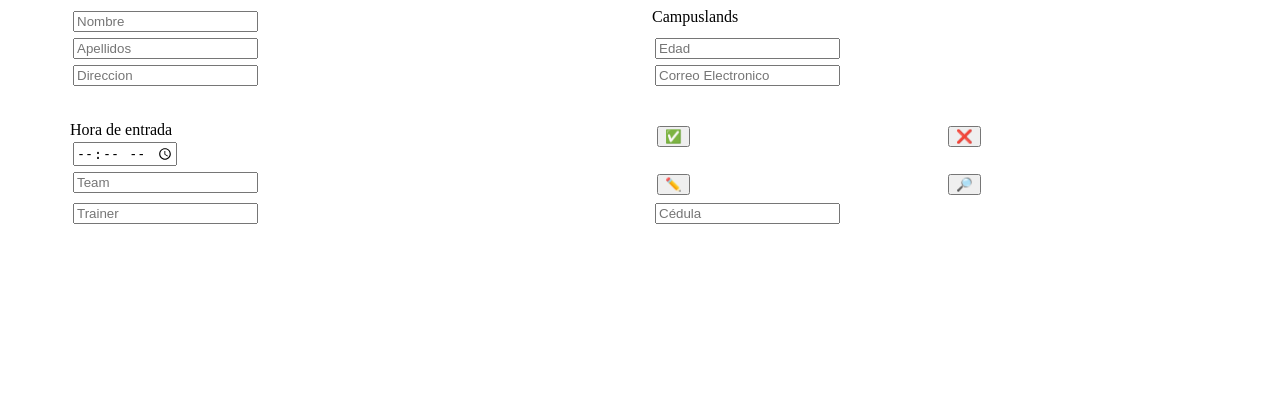
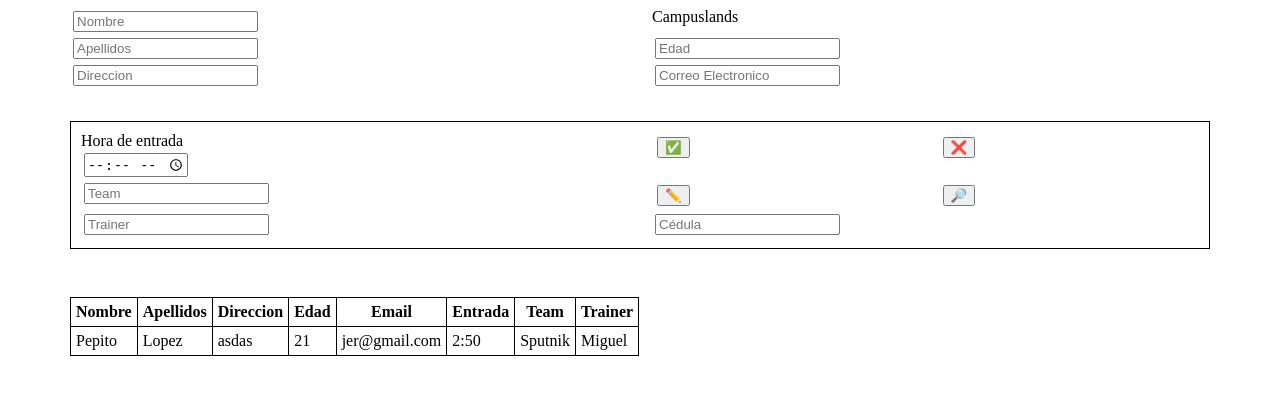
Before and after one commit to Jhoukx/Api-php, a PHP site: page / in a window 1280 px wide. Shown: the top 395 px of the page. Run offline with PHP 8.4, Linux system fonts and the light colour scheme.

Commit message:
style: :lipstick: Incruste la tabla
Mejoré un poco su diseño con border collapse y yap

```diff
--- a/css/index.css
+++ b/css/index.css
@@ -1,6 +1,9 @@
+
 main{
     margin-top: 2rem;
     margin-bottom: 3rem;
+    border: solid black 1px;
+    padding: 10px;
 }
 .crud{
     margin: 5px;
@@ -8,3 +11,16 @@ main{
 input{
     margin: 3px;
 }
+table{
+    border: solid 1px black;
+    border-collapse: collapse;}
+td{
+    padding: 5px;
+    border: solid 1px black;
+    margin-left: 15px;
+}
+th{
+    padding: 5px;
+    border: solid 1px black;
+    margin-left: 15px;
+}
--- a/index.html
+++ b/index.html
@@ -8,6 +8,7 @@
     <title>API-PHP</title>
     <link rel="stylesheet" href="./css/bootstrap-grid.min.css">
     <link rel="stylesheet" href="./css/index.css">
+
 </head>
 
 <body>
@@ -56,7 +57,6 @@
                                 <input class="crud" type="submit" name="eliminar" value="❌">
                             </div>
                         </div>
-                        <input type="hidden" name="">
                     </div>
                 </div>
                 <div class="row">
@@ -85,7 +85,30 @@
             </main>
             <footer>
                 <table>
-
+                    <thead>
+                        <tr>
+                            <th>Nombre</th>
+                            <th>Apellidos</th>
+                            <th>Direccion</th>
+                            <th>Edad</th>
+                            <th>Email</th>
+                            <th>Entrada</th>
+                            <th>Team</th>
+                            <th>Trainer</th>
+                        </tr>
+                    </thead>
+                    <tbody>
+                        <tr>
+                            <td>Pepito</td>
+                            <td>Lopez</td>
+                            <td>asdas</td>
+                            <td>21</td>
+                            <td>jer@gmail.com</td>
+                            <td>2:50</td>
+                            <td>Sputnik</td>
+                            <td>Miguel</td>
+                        </tr>
+                    </tbody>
                 </table>
             </footer>
         </form>
```
